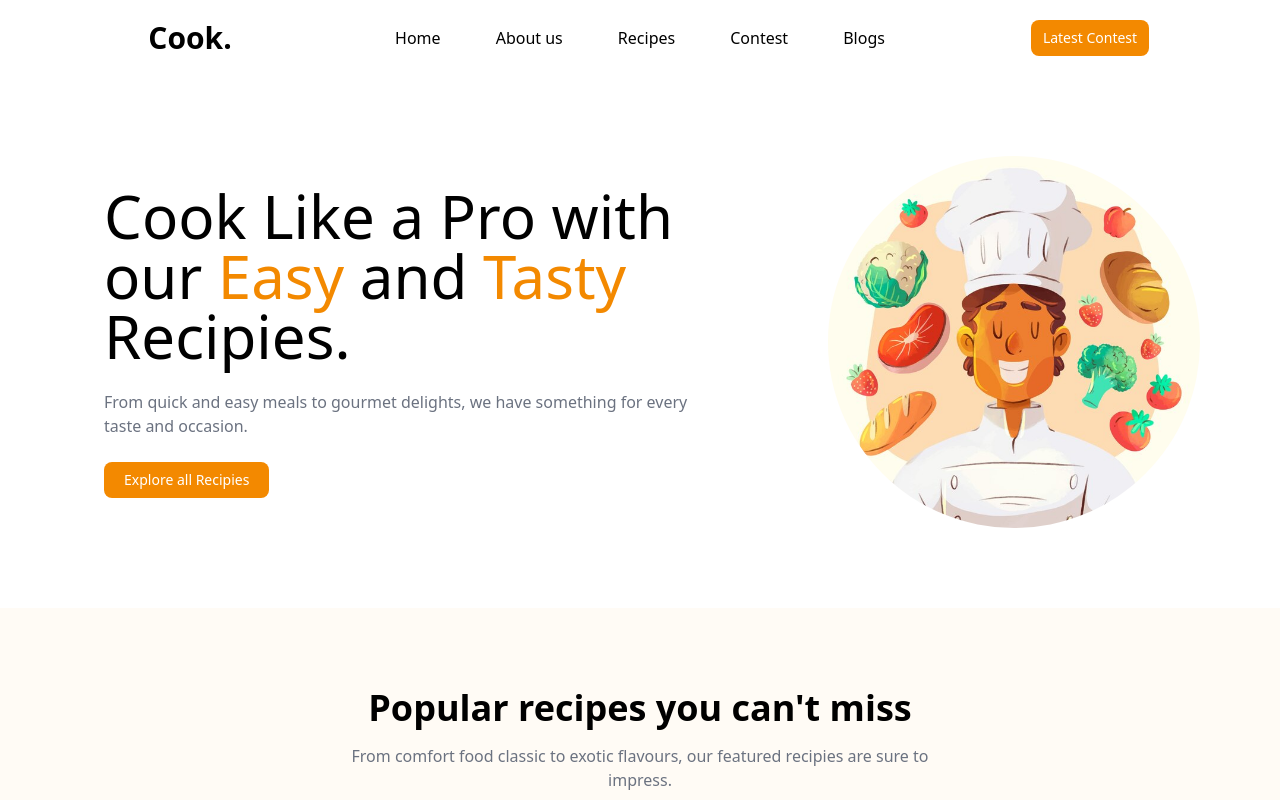
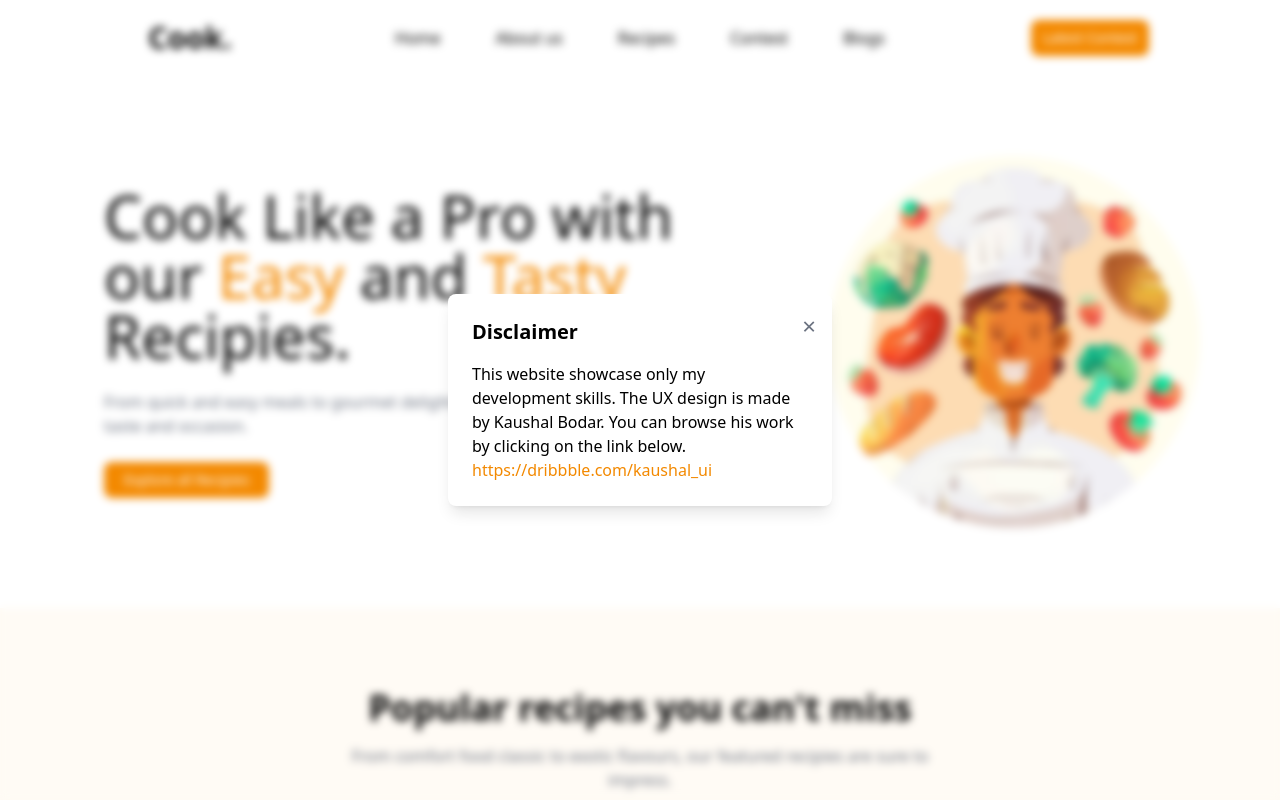
Before and after one commit to Simran145678/cook, a React (Vite) app: page / in a window 1280 px wide. Shown: the top 800 px of the page. Built offline with nearby package versions, Linux system fonts and the light colour scheme; no server answers; what miragejs would draw is missing.

Commit message:
disclaimer modal added

```diff
--- /dev/null
+++ b/src/components/Modal.jsx
@@ -0,0 +1,33 @@
+import React from "react";
+
+export default function Modal({ isVisible, onClose }) {
+  if (!isVisible) return null;
+
+  return (
+    <div className="fixed inset-0 flex items-center justify-center bg-black bg-opacity-50 backdrop-filter backdrop-blur-sm z-50">
+      <div className="bg-white rounded-lg shadow-lg p-6 max-w-sm mx-auto relative">
+        <button
+          className="absolute top-4 right-4 text-2xl text-gray-500 hover:text-orange-500"
+          onClick={onClose}
+        >
+          &times;
+        </button>
+        <h2 className="text-xl font-bold mb-4">Disclaimer</h2>
+        <p>
+          This website showcase only my development skills. The UX design is
+          made by Kaushal Bodar. You can browse his work by clicking on the link
+          below.
+          <span>
+            <a
+              className="block text-orange-500 hover:underline"
+              href="https://dribbble.com/kaushal_ui"
+              target="_blank"
+            >
+              https://dribbble.com/kaushal_ui
+            </a>
+          </span>
+        </p>
+      </div>
+    </div>
+  );
+}
--- a/src/pages/Home.jsx
+++ b/src/pages/Home.jsx
@@ -1,17 +1,25 @@
 import React from "react";
-import Header from "../components/Header";
 import HeroBanner from "../components/HeroBanner";
 import Chef from "../assets/images/chefPro.jpg";
 import Plate from "../assets/images/platePro.jpg";
 import Card from "../components/Card";
 import Blogs from "./Blogs";
-import Footer from "../components/Footer";
+import Modal from "../components/Modal";
 import TileSlider from "../components/TileSlider";
 import Heading from "../components/Heading";
 import { Link } from "react-router-dom";
 
 export default function Home() {
   const [recipes, setRecipes] = React.useState([]);
+  const [isModalVisible, setIsModalVisible] = React.useState(true);
+
+  React.useEffect(() => {
+    setIsModalVisible(true);
+  }, []);
+
+  const handleCloseModal = () => {
+    setIsModalVisible(false);
+  };
 
   React.useEffect(() => {
     fetch("/api/recipes")
@@ -49,6 +57,8 @@ export default function Home() {
     },
   ];
   return (
+    <>
+      <Modal isVisible={isModalVisible} onClose={handleCloseModal} />
       <div>
         <HeroBanner
           para="From quick and easy meals to gourmet delights, we have something for
@@ -147,5 +157,6 @@ export default function Home() {
           </Link>
         </div>
       </div>
+    </>
   );
 }
```
Lines whose indentation alone changed are shown as unchanged.
